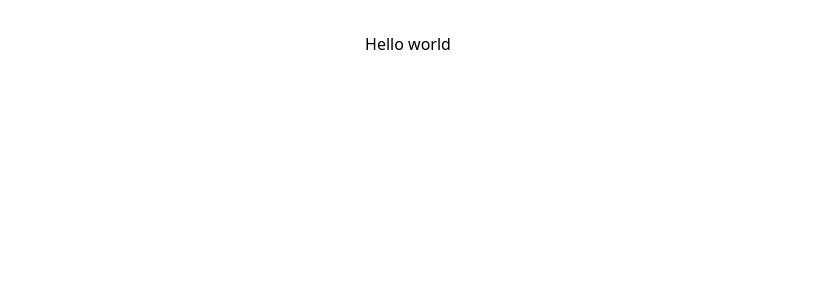
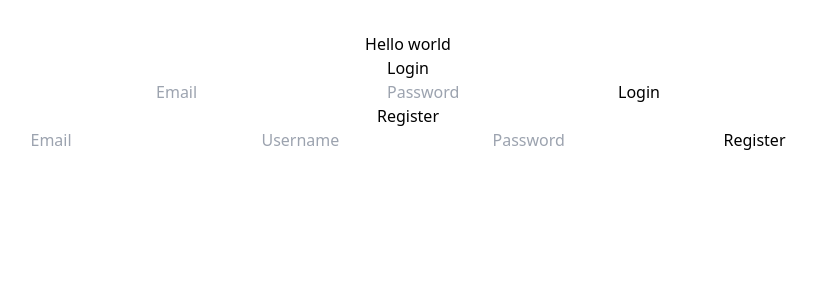
Before and after one commit to fadilm777/BearBazaar, a React (Vite) app in the folder frontend/: page / in a window 1280 px wide. Shown: the top 300 px of the page, without its empty margins (232-1049 px from the left). Built offline with nearby package versions, Linux system fonts and the light colour scheme.

Commit message:
FADIL LOOK HERE!

```diff
--- a/frontend/src/App.jsx
+++ b/frontend/src/App.jsx
@@ -1,14 +1,94 @@
 import { useState } from 'react'
-import reactLogo from './assets/react.svg'
-import viteLogo from '/vite.svg'
+import { login, register } from './backend/auth'
+
 import './App.css'
 
+function LoginForm({ userId, setUserId }) {
+  const [errorMessage, setErrorMessage] = useState(null);
+
+  const onSubmit = async (e) => {
+    e.preventDefault()
+    console.log('Form submitted', e)
+
+    try {
+      const session = await login({
+        email: e.target[0].value,
+        password: e.target[1].value,
+      });
+      setUserId(session.userId);
+      console.log(session);
+    } catch (error) {
+      console.error(error);
+      setErrorMessage(error.message);
+    }
+  }
+
+  return (
+    <>
+      <h1>Login</h1>
+
+      {errorMessage && <p>{errorMessage}</p>}
+
+      {userId ? <p>Logged in as {userId}</p> : (
+      <form onSubmit={onSubmit}>
+        <input type="email" placeholder="Email" />
+        <input type="password" placeholder="Password" />
+        <button type="submit">Login</button>
+      </form>)}
+    </>
+  )
+}
+
+function RegisterForm({ userId, setUserId }) {
+  const [errorMessage, setErrorMessage] = useState(null);
+
+  const onSubmit = async (e) => {
+    e.preventDefault()
+    console.log('Form submitted', e)
+
+    try {
+      const session = await register({
+        email: e.target[0].value,
+        username: e.target[1].value,
+        password: e.target[2].value,
+      });
+      setUserId(session.userId);
+      console.log(session);
+    } catch (error) {
+      console.error(error);
+      setErrorMessage(error.message);
+    }
+  }
+
+  if (userId) {
+    return null;
+  }
+
+  return (
+    <>
+      <h1>Register</h1>
+
+      {errorMessage && <p>{errorMessage}</p>}
+
+      <form onSubmit={onSubmit}>
+        <input type="email" placeholder="Email" />
+        <input type="username" placeholder="Username" />
+        <input type="password" placeholder="Password" />
+        <button type="submit">Register</button>
+      </form>
+    </>
+  )
+}
+
 function App() {
-  const [count, setCount] = useState(0)
+  const [userId, setUserId] = useState(null);
 
   return (
     <>
       <h1> Hello world</h1>
+
+      <LoginForm userId={userId} setUserId={setUserId} />
+      <RegisterForm userId={userId} setUserId={setUserId} />
     </>
   )
 }
```
